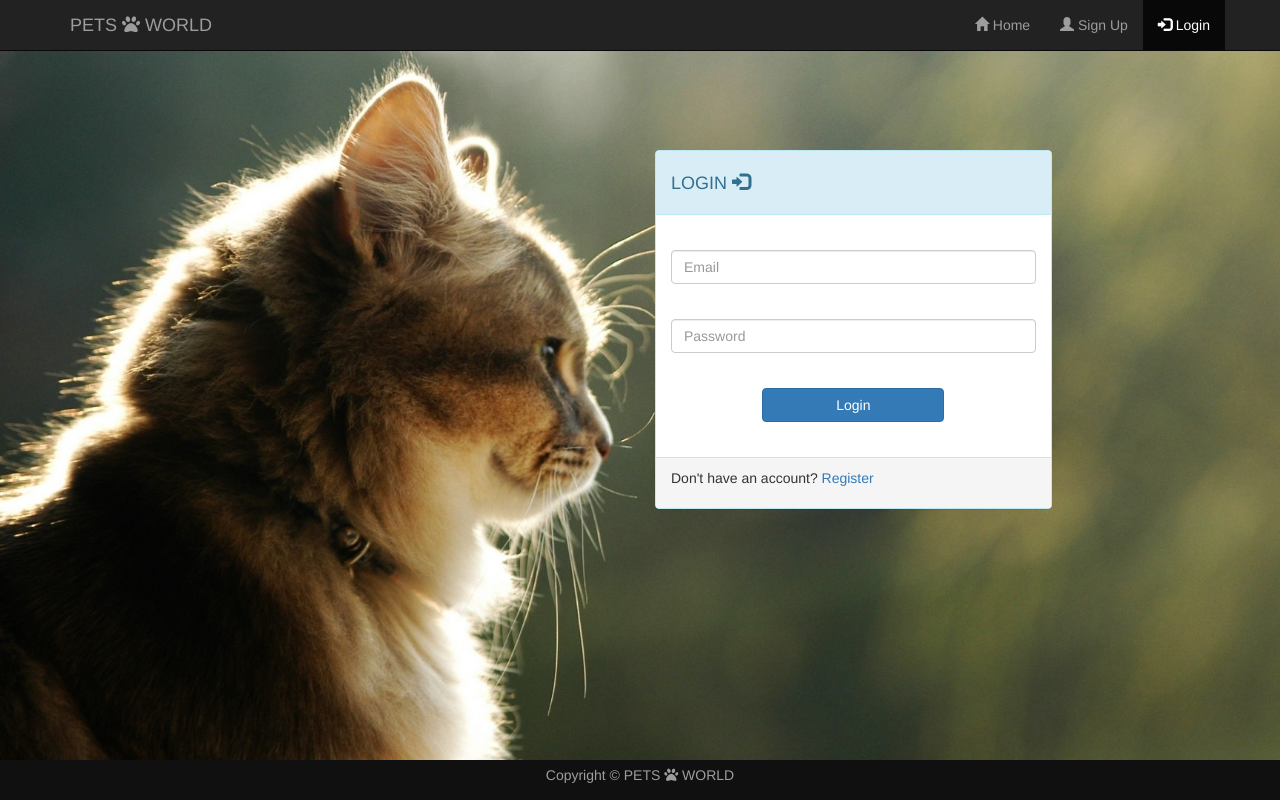
After one commit to HimaRaniMathews/PETSWORLD-Ecommerce_Website, a PHP site: page /login.html in a window 1280 px wide. The commit adds this page. Run offline with PHP 8.4, Linux system fonts and the light colour scheme; some libraries are stand-ins or nearby versions.

Commit message:
Done with index,login & signup .html

```diff
--- /dev/null
+++ b/login.html
@@ -0,0 +1,78 @@
+<!doctype HTML>
+<html>
+<head>
+<title>PetsWorld</title>
+    <link rel = "icon" href ="https://www.petsworld.in/pub/media/favicon/stores/1/pets.png"
+        type = "image/x-icon">
+    <script src="https://kit.fontawesome.com/f4bbad3365.js" crossorigin="anonymous"></script>
+    <link rel="preconnect" href="https://fonts.gstatic.com">
+<link href="https://fonts.googleapis.com/css2?family=Dancing+Script:wght@600&display=swap" rel="stylesheet">
+    <link rel="stylesheet" href="https://cdnjs.cloudflare.com/ajax/libs/font-awesome/4.7.0/css/font-awesome.min.css">
+    <link rel="stylesheet" href="https://maxcdn.bootstrapcdn.com/bootstrap/3.3.7/css/bootstrap.min.css" >
+    <script src="https://ajax.googleapis.com/ajax/libs/jquery/1.12.4/jquery.min.js"></script>
+    <script src="https://maxcdn.bootstrapcdn.com/bootstrap/3.3.7/js/bootstrap.min.js"></script>
+    <meta name="viewport" content="width=device-width, initial-scale=1">
+     <link type="text/css" rel="stylesheet" href="style.css">
+ <style>
+    body {
+ background-image: url(img/b2.jpg);
+    background-size: cover;
+    background-repeat: no-repeat;
+    background-attachment: fixed;
+}
+
+    </style>
+</head>
+<body style="padding-top: 50px;">
+<!---------------Nav----------------------------------------------------------------------------------->
+    <div class="navbar navbar-inverse navbar-fixed-top">
+        <div class="container">
+            <div class="navbar-header">
+                <button class="navbar-toggle" data-toggle="collapse" data-target="#myNavbar">
+                    <span class="icon-bar"></span>
+                    <span class="icon-bar"></span>
+                    <span class="icon-bar"></span>
+                </button>
+                <a href="index.html" class="navbar-brand">PETS <i class="fas fa-paw"></i> WORLD </a>
+            </div>
+            <div class="collapse navbar-collapse" id="myNavbar">
+            <ul class="nav navbar-nav navbar-right">
+            <li ><a href="index.html" ><span class="glyphicon glyphicon-home"></span> Home</a></li>
+            <li><a href="signup.html"><span class="glyphicon glyphicon-user"></span> Sign Up</a></li>
+            <li class="active"><a href="login.html"><span class="glyphicon glyphicon-log-in"></span> Login</a></li>
+            </ul>
+            </div>
+        </div>
+        </div>
+<!-----Login form-------------------------------------------------------------------------------------------->
+<div id="content" style="padding-top: 100px;">
+  <div class="container-fluid decor_bg" id="login-panel">
+   <div class="row">
+    <div class="col-md-4 col-md-offset-6">
+    <div class="panel panel-info" >
+   <div class="panel-heading">
+      <h4>LOGIN <span class="glyphicon glyphicon-log-in"></span></h4>
+    </div><br>
+   <div class="panel-body">
+    <form action="login_submit.html" method="post">
+    <div class="form-group">
+        <input type="email" class="form-control"  placeholder="Email" name="e-mail" required>
+    </div><br>
+    <div class="form-group">
+         <input type="password" class="form-control" placeholder="Password" name="password" required>
+    </div><br><center>
+    <button type="submit" name="submit" class="btn btn-primary" style="width: 50%;">Login</button></center>
+</form></div><br>
+<div class="panel-footer">
+    <p>Don't have an account? <a href="signup.html">Register</a></p>
+</div>
+    </div></div></div></div></div>
+<!-----------FOOTER------------------------------------------------------------------------------------------->     <footer style="position: fixed;">
+            <div class="container">
+                <center>
+                    <p>Copyright &copy; PETS <i class="fas fa-paw"></i> WORLD</p>
+                </center>
+            </div>
+</footer>
+    </body>
+</html>
--- a/style.css
+++ b/style.css
@@ -1,3 +1,38 @@
-.brand-header{
-    font-family: 'Dancing Script', cursive;
+body,
+html {
+    width: 100%;
+    height: 100%;
 }
+#content{
+    min-height: 600px;
+}
+
+#banner_image {
+    padding-bottom: 50px;
+    text-align: center;
+    color: #f8f8f8;
+    background: no-repeat center center;
+    background-size: cover;
+    height: 300px;
+}
+.mySlides {
+    display:none;
+}
+
+#item_list {
+    padding-top: 50px;
+}
+a{
+    text-decoration: none;
+}
+footer {
+
+    padding: 5px 0;
+    background-color: #101010;
+    color:#9d9d9d;
+    bottom: 0;
+    width: 100%;
+}
+#login-panel .panel-footer{
+    font-weight:normal;
+}
```
Also changed, not shown: index.html (+104 -8 lines), script.js (added, +14 -0 lines), signup.html (added, +91 -0 lines), img/1.jpg (added), img/1.png (added), img/2.jpg (added), img/3.png (added), img/4.jpg (added), img/b.jfif (added), img/b1.jfif (added), img/b1.jpg (added), img/b2.jfif (added), img/b2.jpg (added), img/b3.jpg (added), 4 more files.
